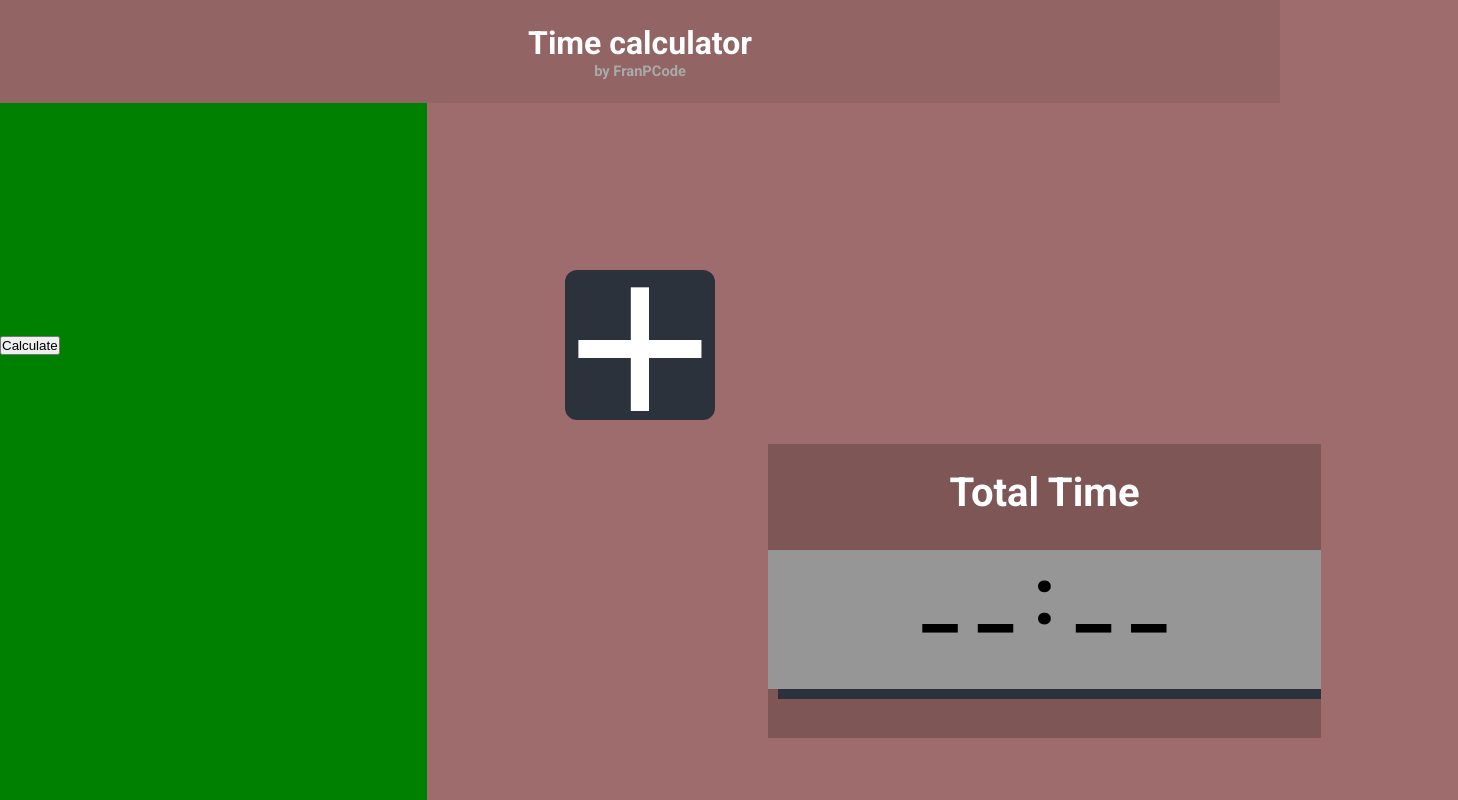
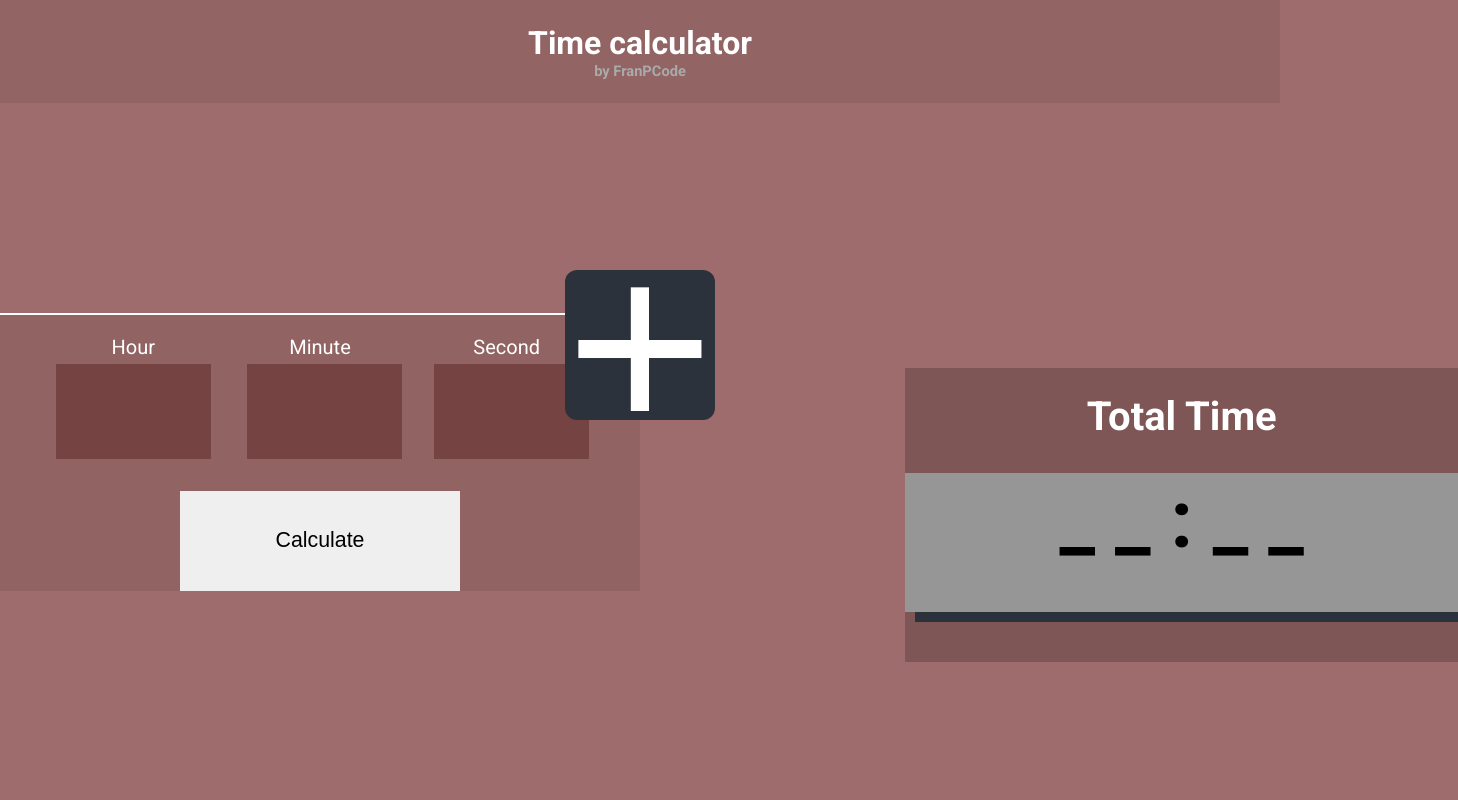
Before and after one commit to FranP-code/Timer-calculator, a plain HTML site: page index.html in a window 1280 px wide. Shown: the whole page, 1458 px wide, since content can reach past the window. Drawn offline with Linux system fonts and the light colour scheme.

Commit message:
CSS y HTML terminados

```diff
--- a/index.html
+++ b/index.html
@@ -1,5 +1,6 @@
 <!DOCTYPE html>
 <html lang="en">
+
 <head>
     <meta charset="UTF-8">
     <meta http-equiv="X-UA-Compatible" content="IE=edge">
@@ -9,17 +10,33 @@
     <link rel="preconnect" href="https://fonts.gstatic.com">
     <link href="https://fonts.googleapis.com/css2?family=Roboto:wght@400;700&display=swap" rel="stylesheet">
 </head>
+
 <body>
     <header>
-            <h1>Time calculator</h1>
-            <h2>by FranPCode</h2>
+        <h1>Time calculator</h1>
+        <h2>by FranPCode</h2>
     </header>
 
     <div class="grid-container">
         <div class="grid-section-1">
             <form method="POST" action="./backEnd.php" class="form">
-
-                <input type="submit" name='submit' class="submit" value="Calculate"></input>
+                <div class="input-container">
+                    <div class='input-name-container'>
+                        <label for='hour'>Hour</label>
+                        <input id='hour' type='number' class='date-input hour' min="00" max="99999">
+                    </div>
+                    <div class='input-name-container'>
+                        <label for='minute'>Minute</label>
+                        <input id='minute' type='number' class='date-input minute' min="00" max="99999">
+                    </div>
+                    <div class='input-name-container'>
+                        <label for='second'>Second</label>
+                        <input id='second' type='number' class='date-input second' min="00" max="99999">
+                    </div>
+                </div class="input-container">
+                <div class='submit-container'>
+                    <input type="submit" name='submit' class="submit" value="Calculate">
+                </div>
             </form>
         </div>
         <div class="grid-section-2">
--- a/style.css
+++ b/style.css
@@ -40,13 +40,97 @@ header h2 {
 .grid-section-1 {
     display: grid;
     grid-template-rows: 1fr 1fr 1fr;
-    background-color: green; /* QUITAR ESTO */
     height: calc(100vh - 103px);
 }
 
 form {
     grid-row-start: 2;
     grid-row-end: 3;
+    border-top: white 2px solid;
+    padding-top: 20px;
+    background-color: #00000015;
+}
+
+.input-container {
+    margin-left: 40px;
+    margin-right: 40px;
+    display: flex;
+    justify-content: space-around;
+}
+
+
+.input-name-container {
+    display: block;
+    width: 155px;
+}
+
+.input-name-container label {
+    display: block;
+    width: 155px;
+    text-align: center;
+    color: #ffffff;
+    font-size: 15pt;
+    margin-bottom: 5px;
+}
+
+.date-input {
+    width: 155px;
+    height: 95px;
+    background-color: #764343;
+    border: none;
+    outline: none;
+    font-size: 20pt;
+    font-weight: bold;
+    color: #ffffff;
+    text-align: center;
+    -webkit-appearance: none;
+    -moz-appearance: textfield;
+}
+
+.minute {
+    margin-left: 5px;
+}
+
+.second {
+    margin-left: 5px;
+}
+
+.submit-container {
+    display: flex;
+    width: 640px;
+    margin-top: 20px;
+    justify-content: center;
+}
+
+.submit {
+    width: 280px;
+    height: 100px;
+    border: none;
+    outline: none;
+    font-size: 16pt;
+    margin-top: 12px;
+    transition: 0.4s background-color ease-in-out;
+    -webkit-transition: 0.4s background-color ease-in-out;
+    -moz-transition: 0.4s background-color ease-in-out;
+    -ms-transition: 0.4s background-color ease-in-out;
+    -o-transition: 0.4s background-color ease-in-out;
+}
+
+.submit:hover {
+    background-color: #c0c0c0;
+    transition: 0.4s background-color ease-in-out;
+    -webkit-transition: 0.4s background-color ease-in-out;
+    -moz-transition: 0.4s background-color ease-in-out;
+    -ms-transition: 0.4s background-color ease-in-out;
+    -o-transition: 0.4s background-color ease-in-out;
+}
+
+.submit:active {
+    transform: translateY(2px);
+    -webkit-transform: translateY(2px);
+    -moz-transform: translateY(2px);
+    -ms-transform: translateY(2px);
+    -o-transform: translateY(2px);
 }
 
 .grid-section-2 {
@@ -116,11 +200,12 @@ button:hover {
 }
 
 button:active {
-    transform: translate(2px, 2px);
-    -webkit-transform: translate(2px, 2px);
-    -moz-transform: translate(2px, 2px);
-    -ms-transform: translate(2px, 2px);
-    -o-transform: translate(2px, 2px);
+    border: none;
+    transform: translate(0px, 2px);
+    -webkit-transform: translate(0px, 2px);
+    -moz-transform: translate(0px, 2px);
+    -ms-transform: translate(0px, 2px);
+    -o-transform: translate(0px, 2px);
 }
 
 .fix-button-for-firefox {
```
